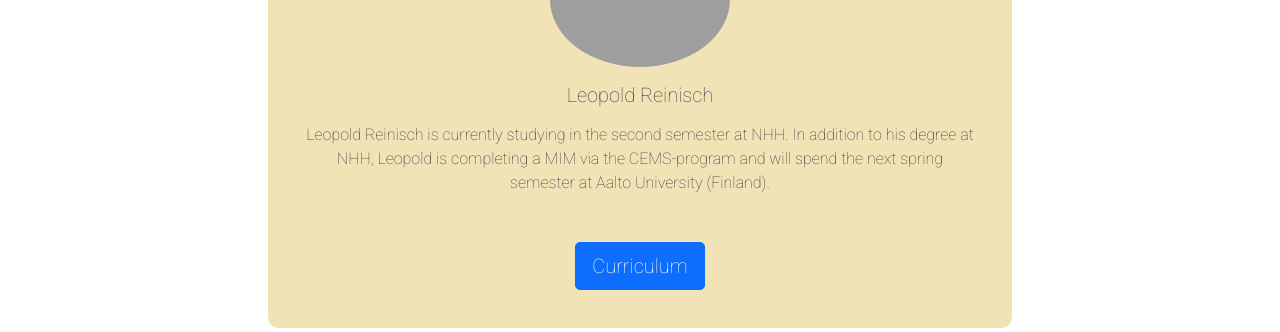
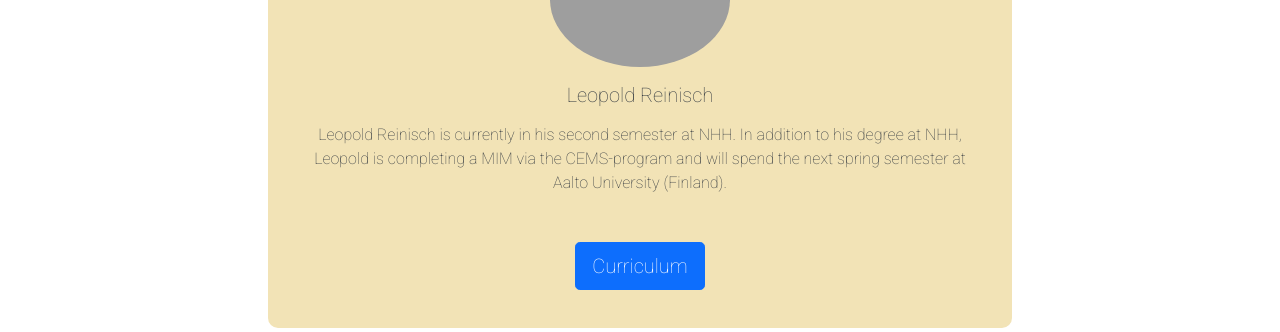
Before and after one commit to leoreinisch/ene425-2022-app-leor, a Flask app: page / in a window 1280 px wide. Shown: the part 762-1094 px from the top of the page. Run offline with Flask 2, Linux system fonts and the light colour scheme; some libraries are stand-ins or nearby versions; grey boxes are pictures that could not be loaded.

Commit message:
Update home.html

```diff
--- a/templates/home.html
+++ b/templates/home.html
@@ -51,7 +51,7 @@
                              alt="", style="max-width: 180px; max-height: 180px"
                         />
                         <h5 class="card-title mb-3">Leopold Reinisch</h5>
-                        <p class="card-text">Leopold Reinisch is currently studying in the second semester at NHH. In addition to his degree at NHH, Leopold is
+                        <p class="card-text">Leopold Reinisch is currently in his second semester at NHH. In addition to his degree at NHH, Leopold is
                             completing a MIM via the CEMS-program and will spend the next spring semester at Aalto University (Finland).
                         </p>
                         </br>
```
